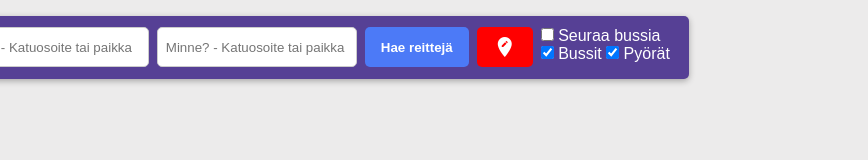
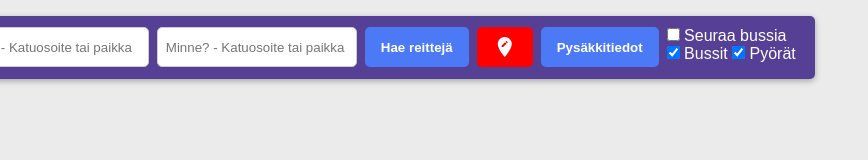
Before and after one commit to nikohoffren/kuopio-public-transport, a website with bundled scripts: page index.html in a window 1280 px wide. Shown: the full height of the page, 200-1068 px from the left. Built offline with nearby package versions, Linux system fonts and the light colour scheme; files whose address does not match are found by name.

Commit message:
add stopInfoButton to index.html

```diff
--- a/index.html
+++ b/index.html
@@ -30,6 +30,11 @@
             <input id="end" type="text" placeholder="Minne? - Katuosoite tai paikka" />
             <button id="routeBtn" onclick="onButtonClick()">Hae reittejä</button>
             <button id="useCurrentLocation"><i class="material-icons">edit_location</i></button>
+            <button>
+                <a href="https://pysakit.kuopio.fi/" id="stopInfoButton" target="_blank">
+                    Pysäkkitiedot
+                </a>
+            </button>
             <div class="checkboxes">
                 <input type="checkbox" id="followBusCheckbox" name="followBusCheckbox">
                 <label for="followBusCheckbox" class="white-text">Seuraa bussia</label>
--- a/styles.css
+++ b/styles.css
@@ -137,6 +137,16 @@ button:hover {
     background-color: #498ded;
 }
 
+#stopInfoButton {
+    border: none;
+    background-color: #4c7af7;
+    color: white;
+    cursor: pointer;
+    font-weight: bold;
+    text-decoration: none;
+    transition: background-color 0.3s;
+}
+
 #toggleBusInfo {
     padding: 0.2rem 0.4rem;
     height: 25px;
```
